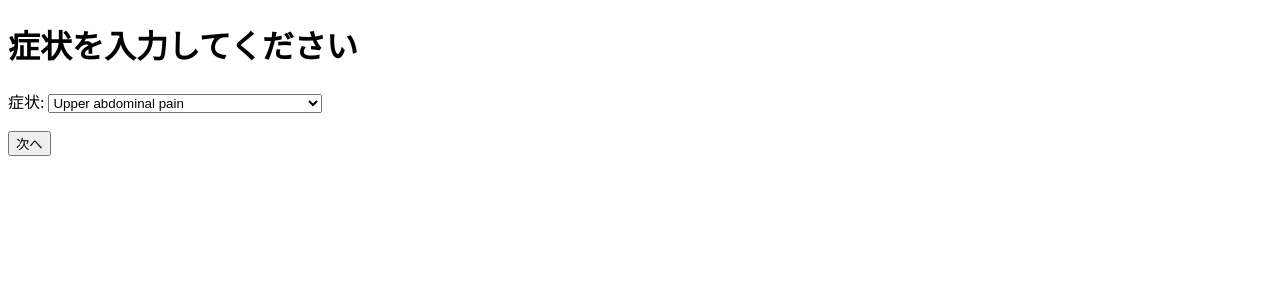
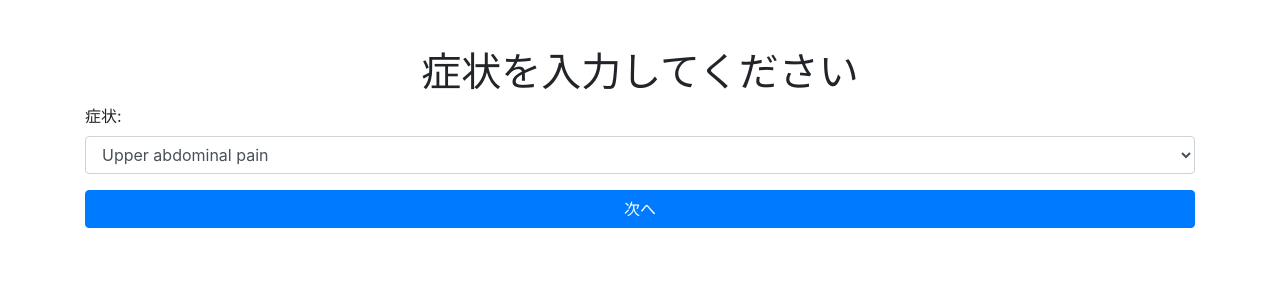
Before and after one commit to nhatlieu/telemedicine_prototype, a Flask app: page / in a window 1280 px wide. Shown: the top 300 px of the page. Run offline with Flask 3, Linux system fonts and the light colour scheme; some libraries are stand-ins or nearby versions.

Commit message:
Update index.html

```diff
--- a/templates/index.html
+++ b/templates/index.html
@@ -1,18 +1,30 @@
 <!DOCTYPE html>
-<html>
+<html lang="en">
 <head>
+    <meta charset="UTF-8">
+    <meta name="viewport" content="width=device-width, initial-scale=1.0">
+    <link rel="stylesheet" href="https://stackpath.bootstrapcdn.com/bootstrap/4.3.1/css/bootstrap.min.css">
     <title>症状選択</title>
+    <style>
+        body {
+            font-size: 16px; /* 基本的なフォントサイズ */
+        }
+    </style>
 </head>
 <body>
-    <h1>症状を入力してください</h1>
+    <div class="container mt-5">
+        <h1 class="text-center">症状を入力してください</h1>
         <form method="post" action="/initial_diagnosis">
+            <div class="form-group">
                 <label for="symptom">症状:</label>
-        <select id="symptom" name="symptom">
+                <select id="symptom" name="symptom" class="form-control">
                     {% for symptom in symptoms_list %}
                         <option value="{{ symptom }}">{{ symptom }}</option>
                     {% endfor %}
-        </select><br><br>
-        <input type="submit" value="次へ">
+                </select>
+            </div>
+            <button type="submit" class="btn btn-primary btn-block">次へ</button>
         </form>
+    </div>
 </body>
 </html>
```
Lines whose indentation alone changed are shown as unchanged.
